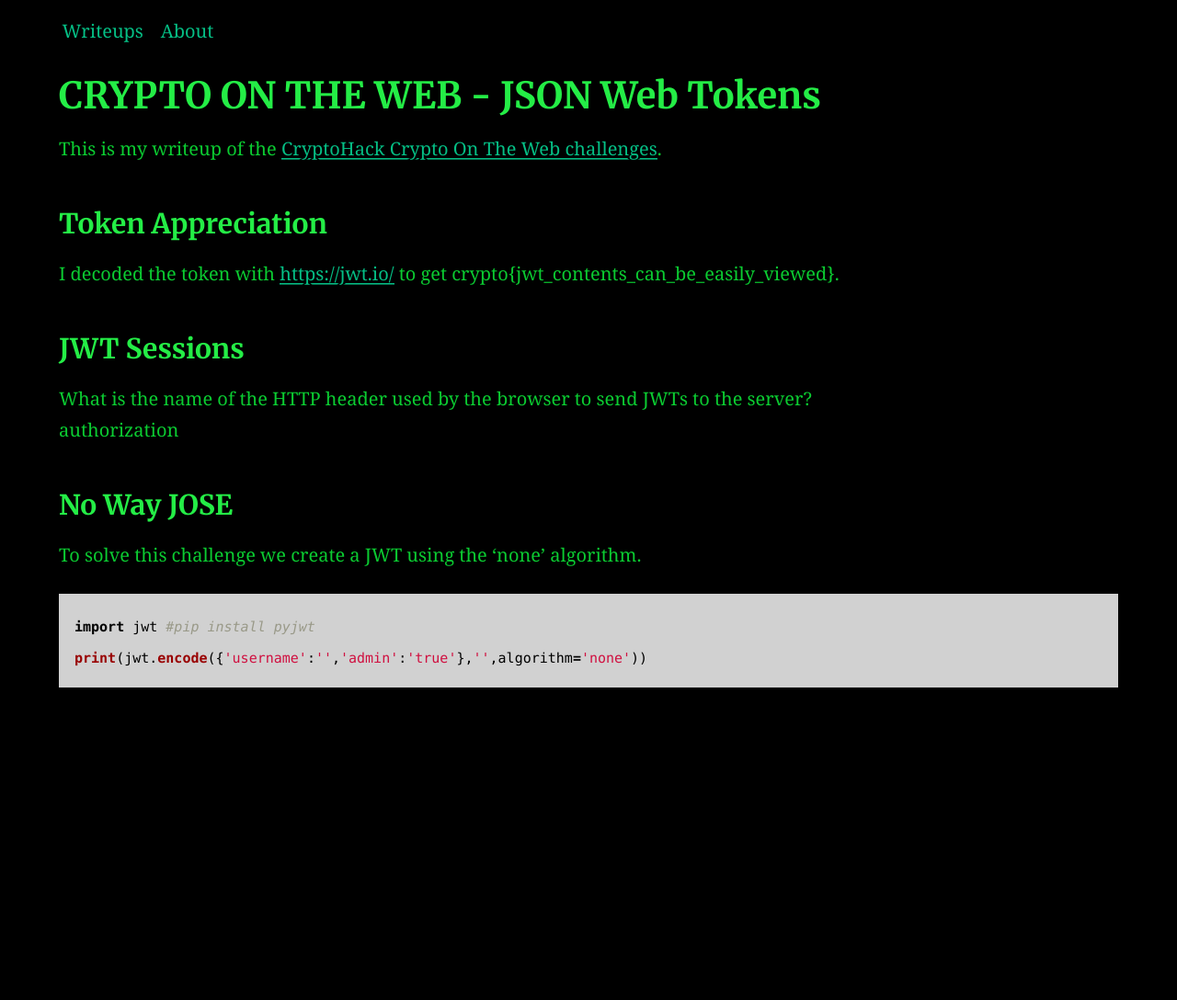
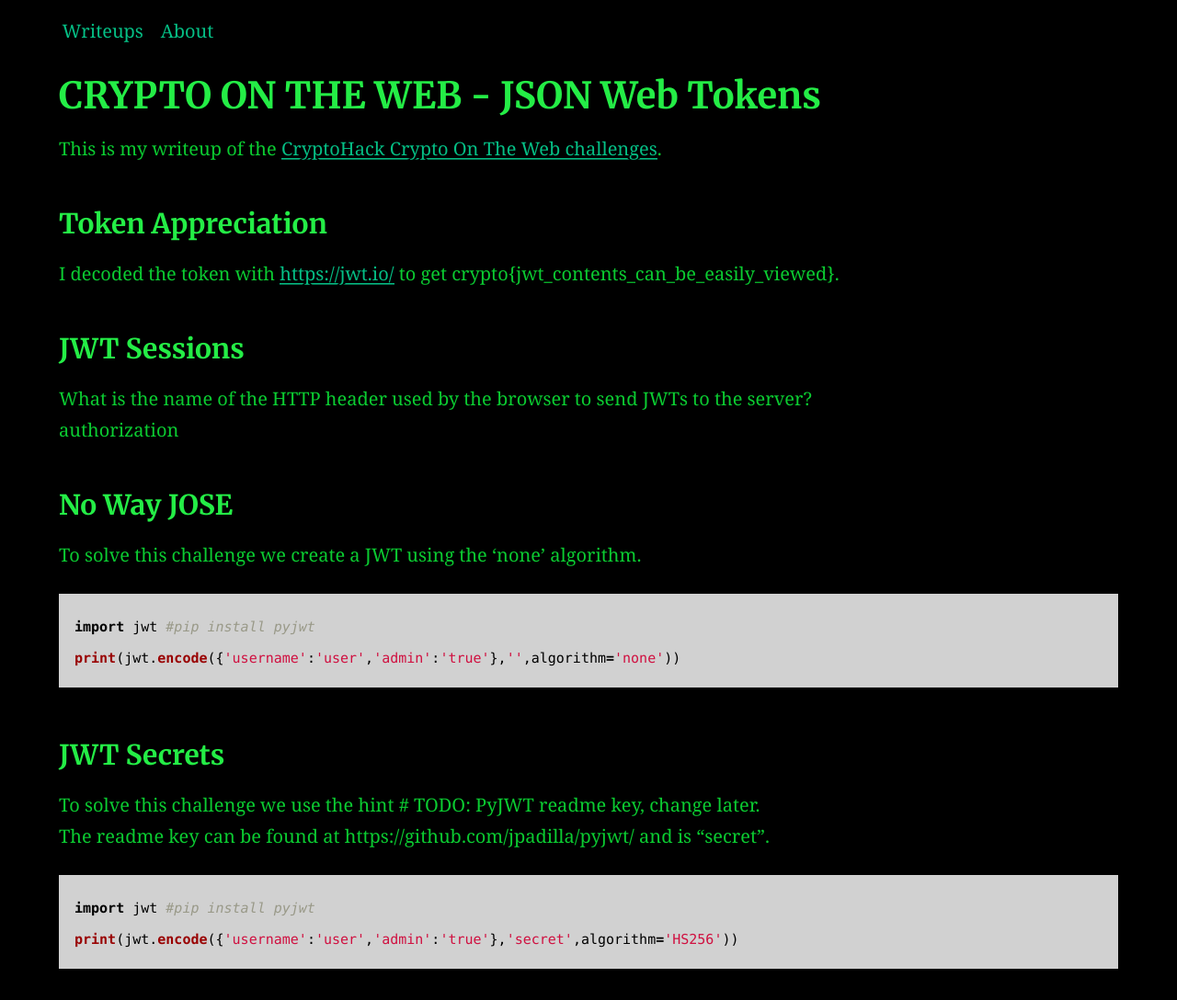
Before and after one commit to AC01010/Connor-McCartney.github.io, a Jekyll site: the page built from _posts/2001-01-10-CryptohackWEB.md, in a window 1280 px wide. Shown: the whole page at 92% size. Built offline with Jekyll 4.4.1, drawn with Linux system fonts in a browser that asks for light colours; before the commit the page ends 900 px from its top, so only the background shows below that.

Commit message:
Update 2001-01-10-CryptohackWEB.md

````diff
--- a/_posts/2001-01-10-CryptohackWEB.md
+++ b/_posts/2001-01-10-CryptohackWEB.md
@@ -24,5 +24,15 @@ To solve this challenge we create a JWT using the 'none' algorithm.
 
 ```python
 import jwt #pip install pyjwt
-print(jwt.encode({'username':'','admin':'true'},'',algorithm='none'))
+print(jwt.encode({'username':'user','admin':'true'},'',algorithm='none'))
 ```
+
+### JWT Secrets
+
+To solve this challenge we use the hint # TODO: PyJWT readme key, change later. <br>
+The readme key can be found at https://github.com/jpadilla/pyjwt/ and is "secret".
+
+```python
+import jwt #pip install pyjwt
+print(jwt.encode({'username':'user','admin':'true'},'secret',algorithm='HS256'))
+```
````
